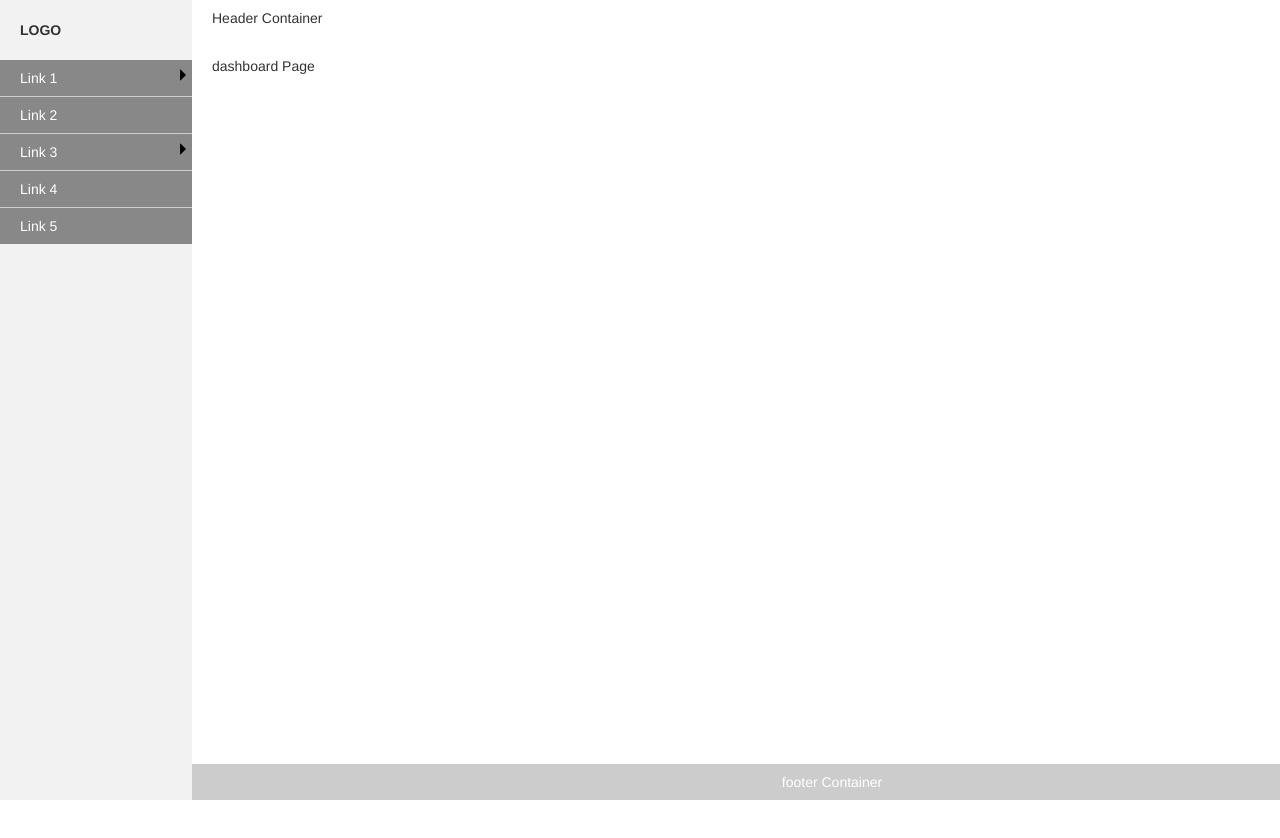
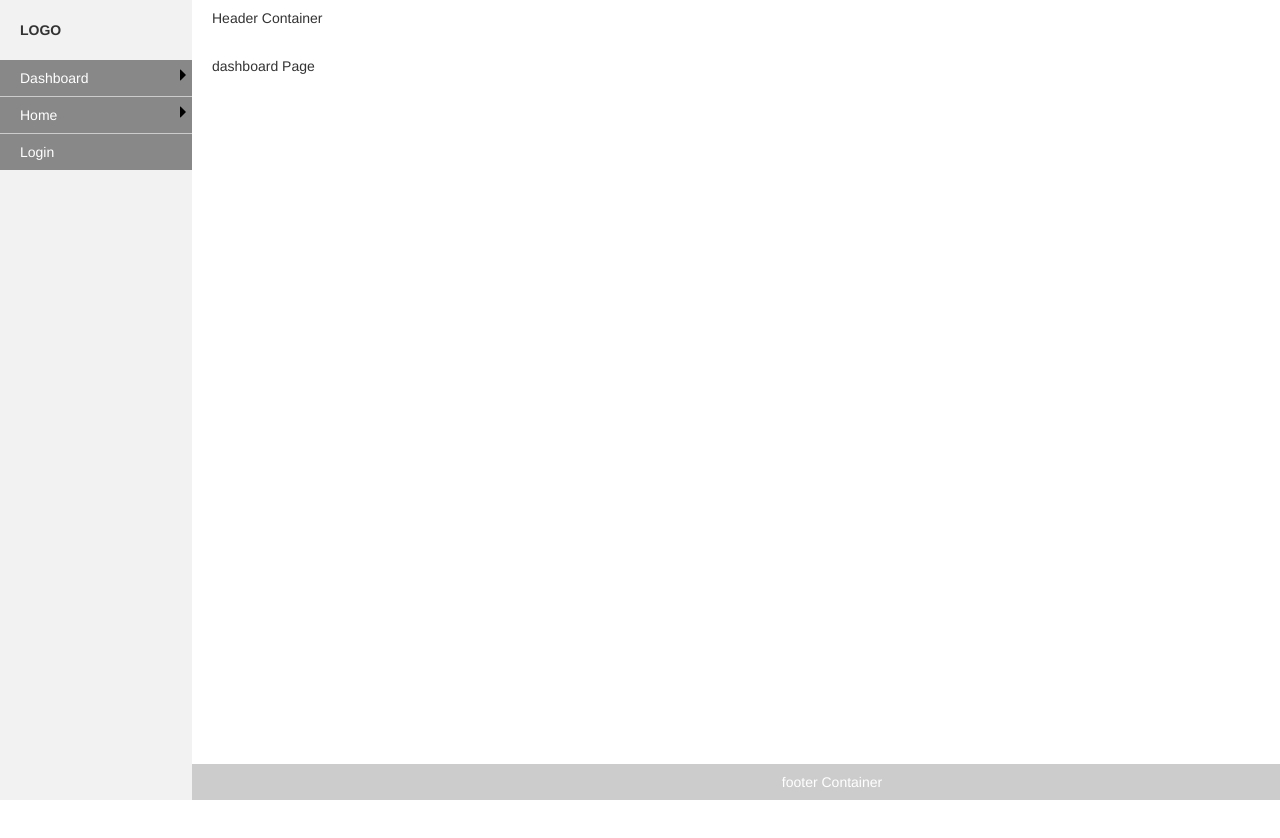
Before and after one commit to giriposhaneshwar/itc, a website: page public_html/index.html in a window 1280 px wide. Shown: the top 838 px of the page. Drawn offline with Linux system fonts and the light colour scheme.

Commit message:
Left Navigation is now dynamic

```diff
--- a/public_html/controller/navCtrl.js
+++ b/public_html/controller/navCtrl.js
@@ -1,11 +1,19 @@
 app.controller('navController', function ($scope, servicecall) {
 
     $scope.showMessage = "Navigation Page";
-
+    var voidme = "javascript:void(0)";
     $scope.navItems = [
-        {name: "Dashboard", link: "/dashboard"},
-        {name: "Home", link: "/home"},
-        {name: "Login", link: "/login"}
+        {name: "Dashboard", link: "#/dashboard", subnav: [
+                {name: "L_1", link: voidme},
+                {name: "L_2", link: voidme},
+                {name: "L_3", link: voidme}
+            ]},
+        {name: "Home", link: "#/home", subnav: [
+                {name: "L_1", link: voidme},
+                {name: "L_2", link: voidme},
+                {name: "L_3", link: voidme}
+            ]},
+        {name: "Login", link: "#/login"}
     ];
 
     $scope.subnav = 1;
--- a/public_html/index.html
+++ b/public_html/index.html
@@ -14,6 +14,7 @@
                 <div class="leftNav">
                     <div class="logoSection">Logo</div>
                     <div class="lNavigation" ng-controller="navController">
+                        <!--
                         <ul class="nav1">
                             <li>
                                 <a href="javascript:void(0);" ng-click="navExpand($event, 1)">
@@ -41,6 +42,21 @@
                             </li>
                             <li><a href="javascript:void(0);" ng-click="navExpand($event, 0)">Link 4</a></li>
                             <li><a href="javascript:void(0);" ng-click="navExpand($event, 0)">Link 5</a></li>
+                        </ul>
+                        -->
+
+                        <ul class="nav1">
+                            <li ng-repeat="(k, item) in navItems">
+                                <a ng-href="{{item.link}}" ng-click="navExpand($event, k + 1)">
+                                    {{item.name}}
+                                    <i class="glyphicon" ng-class="(subnav == k + 1 && navToggle == 1) ? 'glyphicon-triangle-bottom' : 'glyphicon-triangle-right'"  ng-if="item.subnav.length > 0"></i>
+                                </a>
+                                <ul class="nav2" ng-show="subnav == k + 1 && navToggle == 1" ng-if="item.subnav.length > 0">
+                                    <li ng-repeat="(a, b) in item.subnav">
+                                        <a ng-href="{{b.link}}">{{b.name}}</a>
+                                    </li>
+                                </ul>
+                            </li>
                         </ul>
                     </div>
                 </div>
```
